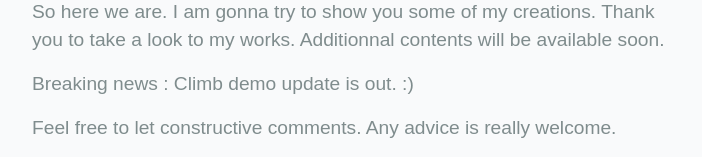
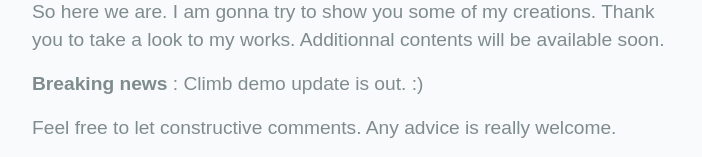
Before and after one commit to Matsuel/olivier, a Next.js app: page / in a window 1280 px wide. Shown: the part 565-722 px from the top of the page, without its empty margins (288-990 px from the left). Built offline with nearby package versions, Linux system fonts and the light colour scheme.

Commit message:
strongify breaking news

```diff
--- a/src/Sections/Home/Home.tsx
+++ b/src/Sections/Home/Home.tsx
@@ -27,7 +27,7 @@ const Home = ({ }: HomeProps) => {
 
                 <p>So here we are. I am gonna try to show you some of my creations. Thank you to take a look to my works. Additionnal contents will be available soon.</p>
 
-                <p>Breaking news : Climb demo update is out.  :)</p>
+                <p><strong>Breaking news</strong> : Climb demo update is out.  :)</p>
 
                 <p>Feel free to let constructive comments. Any advice is really welcome.</p>
 
```
